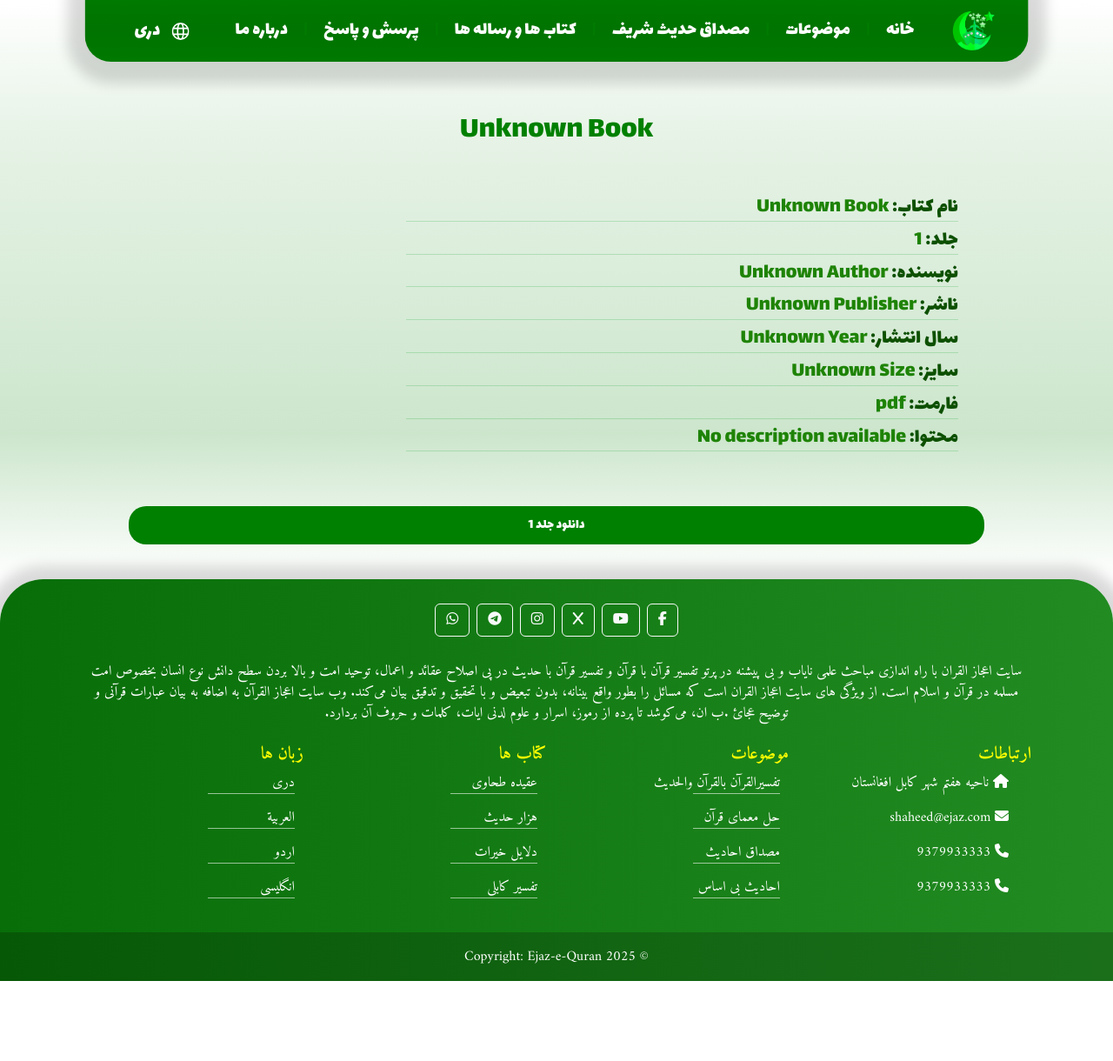
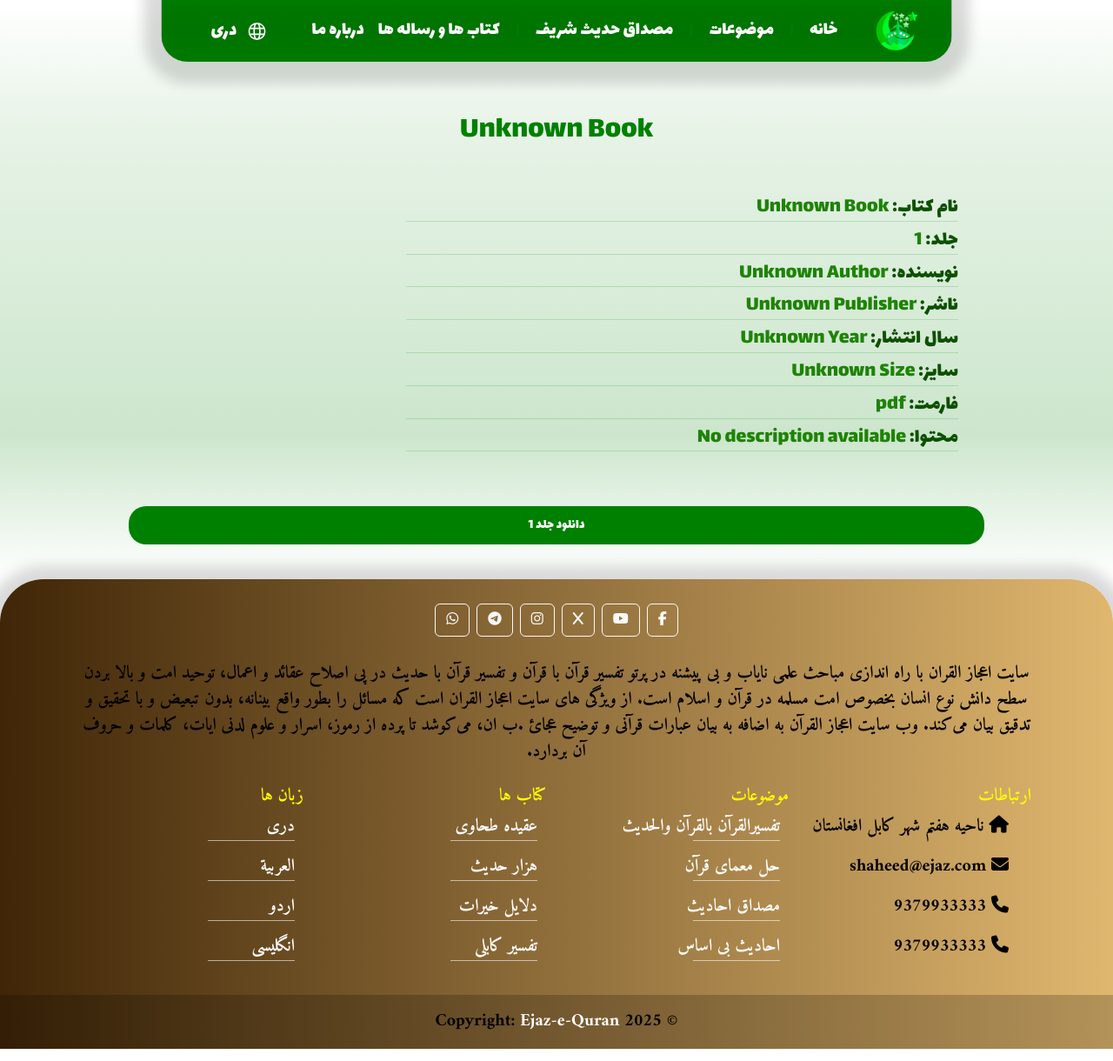
Before and after one commit to jamalnaserhabibi/ejaz_e-quran, a React (Vite) app: page /bookdownload in a window 1280 px wide. Shown: the whole page at 87% size. Before the commit the page ends 1148 px from the top, so only its background shows below. Built offline with nearby package versions, Linux system fonts and the light colour scheme; a web font is replaced by a local one.

Commit message:
footer color's changed

```diff
--- a/src/components/Home/Home.css
+++ b/src/components/Home/Home.css
@@ -34,7 +34,7 @@
   font-family: "Lalezar", serif;
   font-weight: 500;
   font-size: 70px;
-  background: linear-gradient(0deg, #ffffff, #f55a05e3);
+  background: linear-gradient(0deg, #f55a05e3, #dc9670e3);
   -webkit-background-clip: text;
   -webkit-text-fill-color: transparent; /* Make text transparent */
   text-shadow: 2px 2px 4px rgba(0, 0, 0, 0.3); /* Subtle shadow for depth */
--- a/src/components/NavBar/NavBar.jsx
+++ b/src/components/NavBar/NavBar.jsx
@@ -137,7 +137,7 @@ export default function NavBar() {
               </HashLink>
 
 
-              <span className="line">|</span>
+              {/* <span className="line">|</span>
               <Nav.Link
                 as={Link}
                 to="/"
@@ -146,7 +146,7 @@ export default function NavBar() {
               >
                 پرسش و پاسخ
               </Nav.Link>
-              <span className="line">|</span>
+              <span className="line">|</span> */}
 
     <NavDropdown
                 title={t("about")}
--- a/src/components/footer/footer.css
+++ b/src/components/footer/footer.css
@@ -1,6 +1,9 @@
 .footerClass {
-  color: white;
-  background: linear-gradient(to left, #228b22, #086e08);
+  color: #000000 ;
+  /* background: linear-gradient(to left, #228b22, #086e08); */
+background: linear-gradient(to right, #402607, #e0b76f);
+  font-size: 20px;
+  font-weight: 600;
   border-radius: 50px 50px 0 0;
   box-shadow: rgba(0, 0, 0, 0.15) 0px 5px 15px 20px;
   font-family: "Amiri";
```
